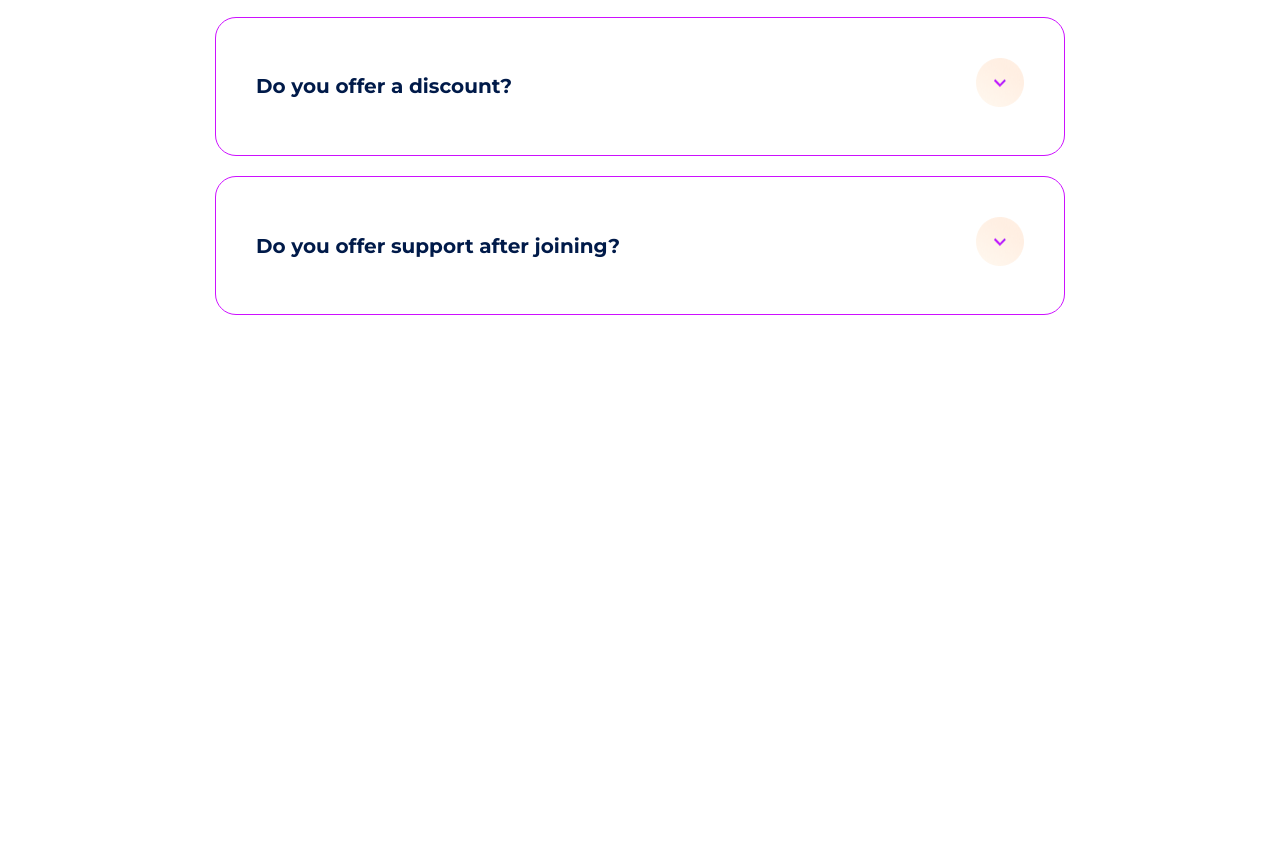
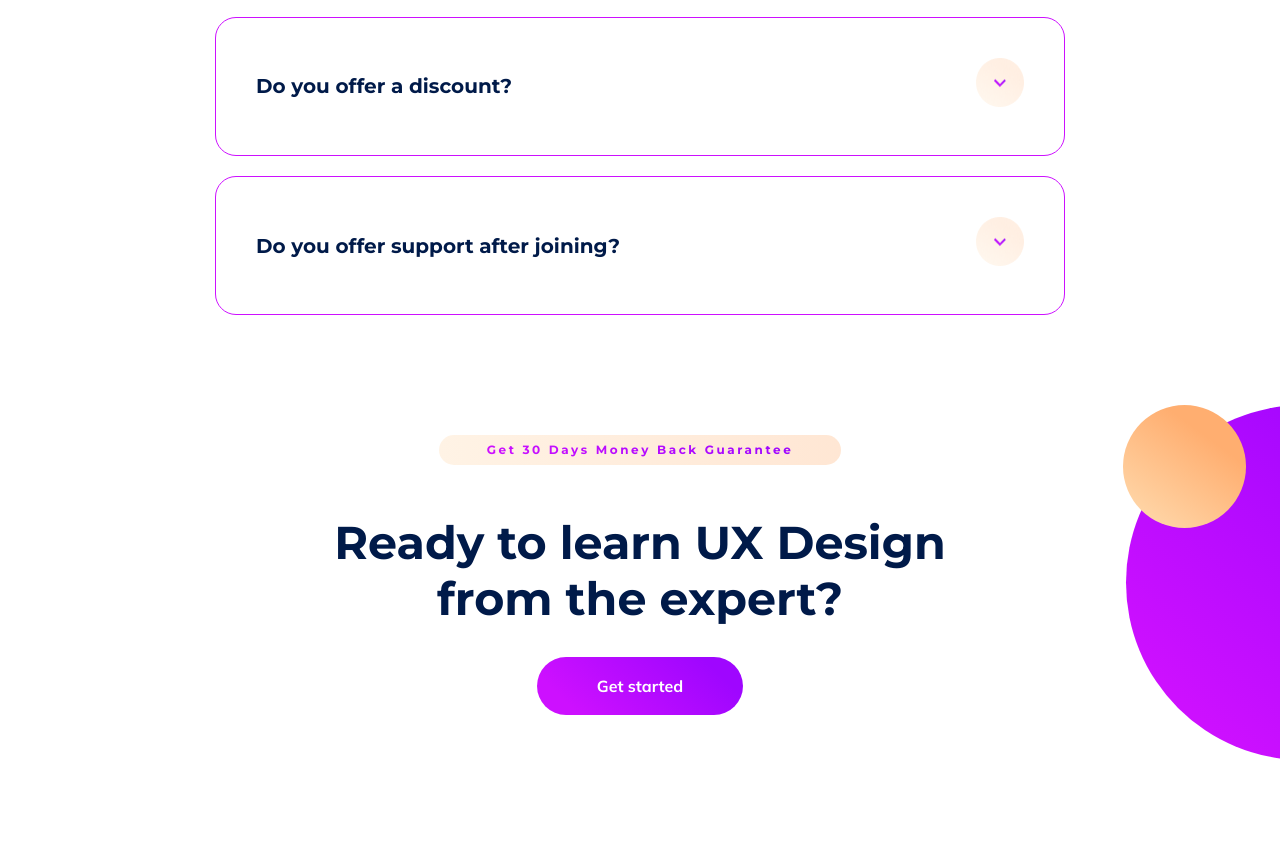
Before and after one commit to IvanLabza/lemon__course, a website: page doc/index.html in a window 1280 px wide. Shown: the part 4685-5540 px from the top of the page. Before the commit the page ends 5000 px from the top, so only its background shows below. Drawn offline with nearby package versions, Linux system fonts and the light colour scheme.

Commit message:
me section

```diff
--- a/doc/index.html
+++ b/doc/index.html
@@ -395,6 +395,16 @@
   </div>
 </section>
 
+      <section class="me">
+  <div class="container">
+    <div class="wrap">
+      <p class="me-text">Get 30 Days Money Back Guarantee</p>
+    </div>
+    <h2 class="me-title">Ready to learn UX Design from the expert?</h2>
+    <a href="" class="me-link link">Get started</a>
+  </div>
+</section>
+
     </div>
 
     <script type="module" src="./js/main.bundle.js"></script>
--- /dev/null
+++ b/src/scss/component/_me.scss
@@ -0,0 +1,77 @@
+.me {
+  padding-top: 120px;
+  padding-bottom: 140px;
+  position: relative;
+  z-index: 9999;
+  &::after {
+    content: "";
+    position: absolute;
+    width: 355px;
+    height: 355px;
+    background-image: linear-gradient(44deg, #CD10FF 15.75%, #9F06FF 84.63%);
+    border-radius: 50%;
+    top: 90px;
+    z-index: 1;
+    right: -201px;
+  }
+  &::before {
+    content: "";
+    position: absolute;
+    width: 123px;
+    height: 123px;
+    background-image: linear-gradient(36deg, #FFD7A9 9.11%, #FFAE70 71.64%);
+    border-radius: 50%;
+    top: 90px;
+    z-index: 2;
+    right: 34px;
+  }
+  .container {
+    margin: 0 auto;
+  }
+  .wrap {
+    border-radius: 33px;
+    background: linear-gradient(
+      90deg,
+      rgba(255, 215, 169, 0.3) 0%,
+      rgba(255, 174, 112, 0.3) 100%
+    );
+    z-index: 1;
+    max-width: 402px;
+    margin: 0 auto;
+  }
+  .me-text {
+    text-align: center;
+    font-family: $title-fonts;
+    font-size: 12px;
+    font-weight: 700;
+    letter-spacing: 2.571px;
+    background: linear-gradient(44deg, #cd10ff 15.75%, #9f06ff 84.63%);
+    background-clip: text;
+    -webkit-background-clip: text;
+    -webkit-text-fill-color: transparent;
+    z-index: 5;
+    display: block;
+    margin: 0 auto;
+    padding: 8px 34px;
+    margin-bottom: 50px;
+  }
+  .me-title {
+    color: $title-color;
+    text-align: center;
+    font-family: $title-fonts;
+    font-size: 46px;
+    font-weight: 700;
+    line-height: 56px;
+    max-width: 650px;
+    display: block;
+    margin: 0 auto;
+    margin-bottom: 30px;
+  }
+  .me-link {
+    display: flex;
+    justify-content: center;
+    max-width: 206px;
+    margin: 0 auto;
+    padding: 20px 50px;
+  }
+}
--- a/src/scss/style.scss
+++ b/src/scss/style.scss
@@ -16,3 +16,4 @@
 @import "./component/about";
 @import "./component/swiper";
 @import "./component/questions";
+@import "./component/me";
```
Also changed, not shown: src/component/me.html (added, +9 -0 lines), src/index.html (+1 -0 lines), doc/css/style.css.
